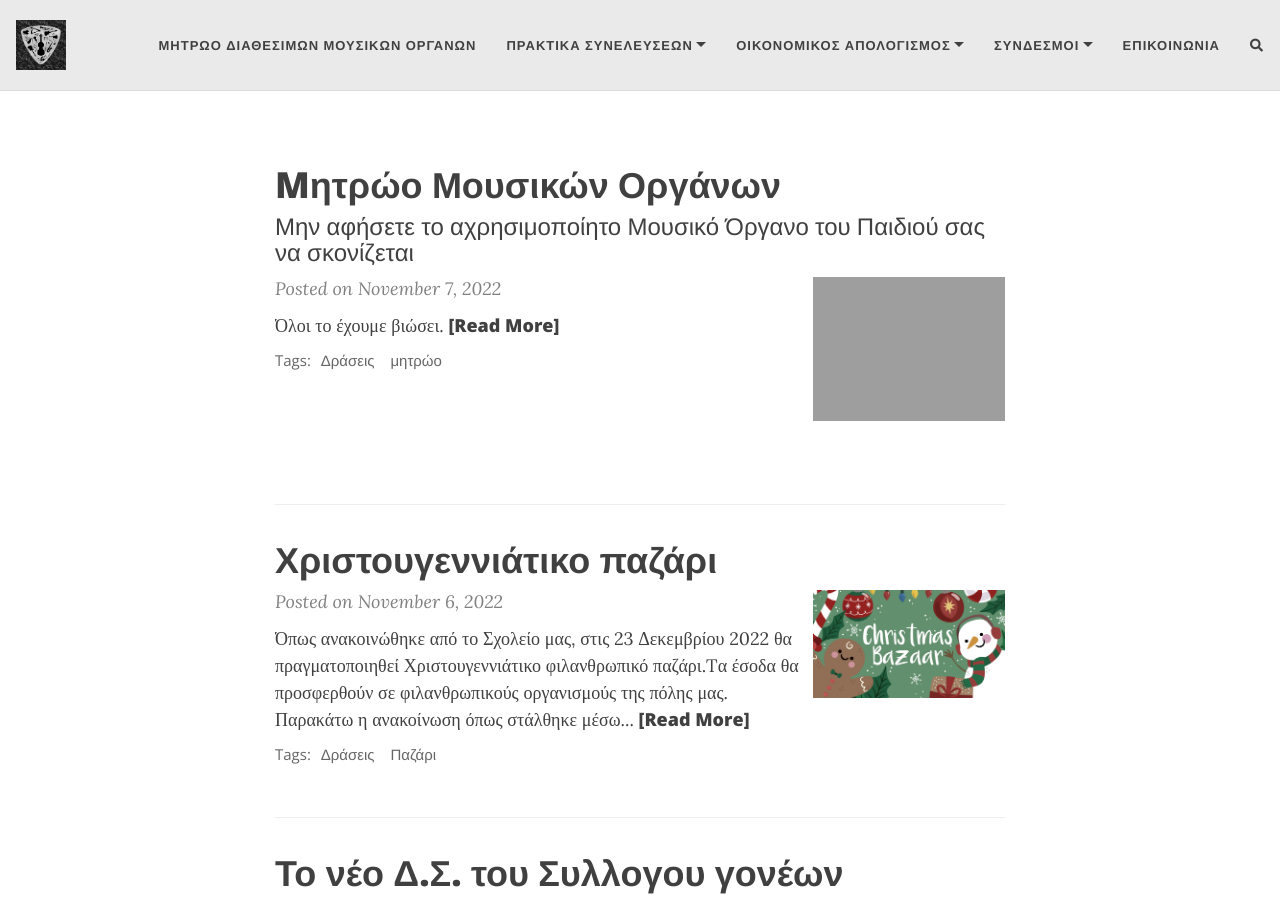
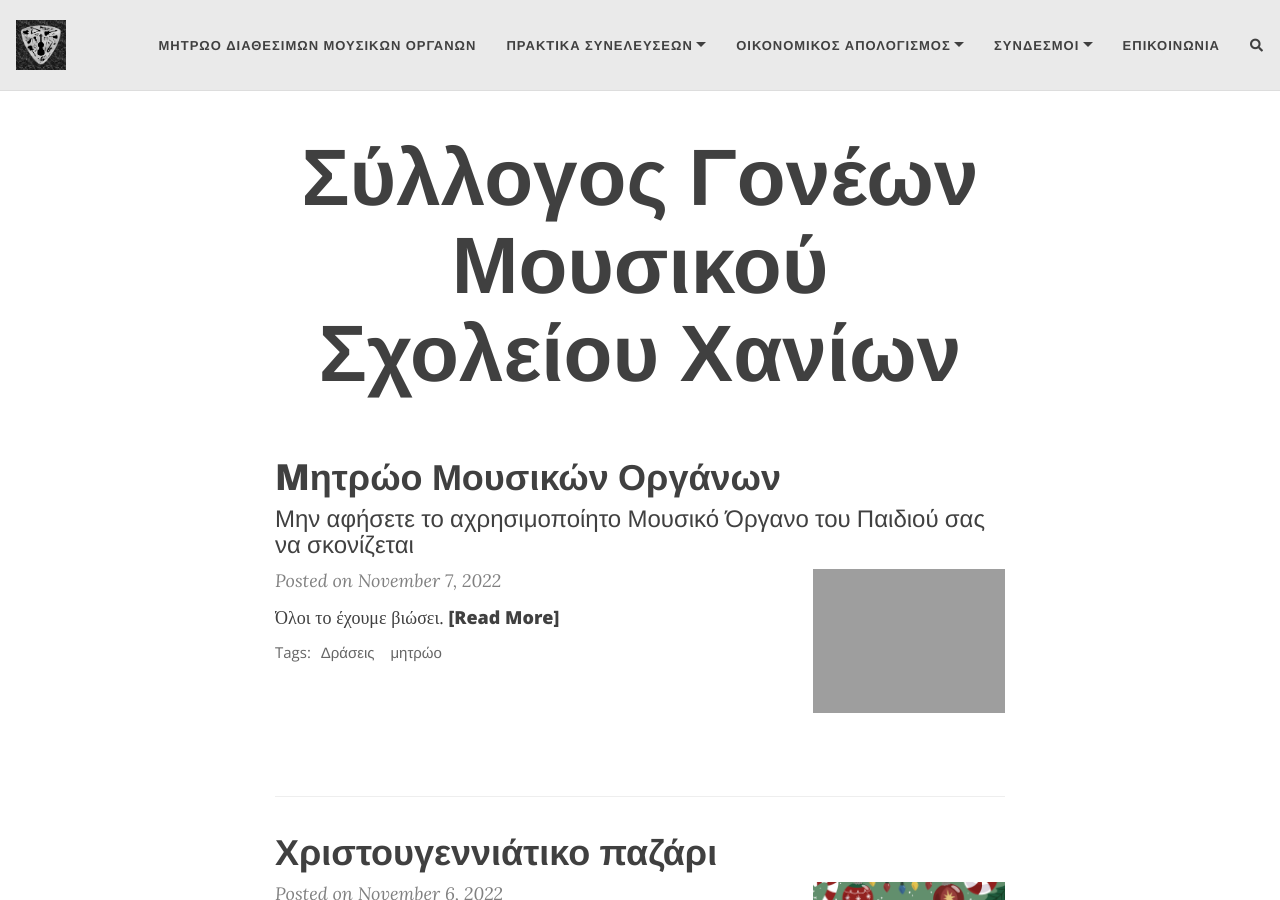
Before and after one commit to sgmsc/site, a Jekyll site: the page built from index.html, in a window 1280 px wide and 900 px high. Built offline with Jekyll 4.4.1, drawn with Linux system fonts in a browser that asks for light colours; nearby versions of some CDN libraries; the list of posts is cut into pages by our own code; comment, search, counter and statistics services are not loaded; some of the changed lines change nothing that is shown.

Commit message:
Update index.html

```diff
--- a/index.html
+++ b/index.html
@@ -1,5 +1,5 @@
 ---
 layout: home
-title:
-subtitle: Σύλλογος Γονέων Μουσικού Σχολείου Χανίων
+title: Σύλλογος Γονέων Μουσικού Σχολείου Χανίων
+subtitle:
 ---
```
